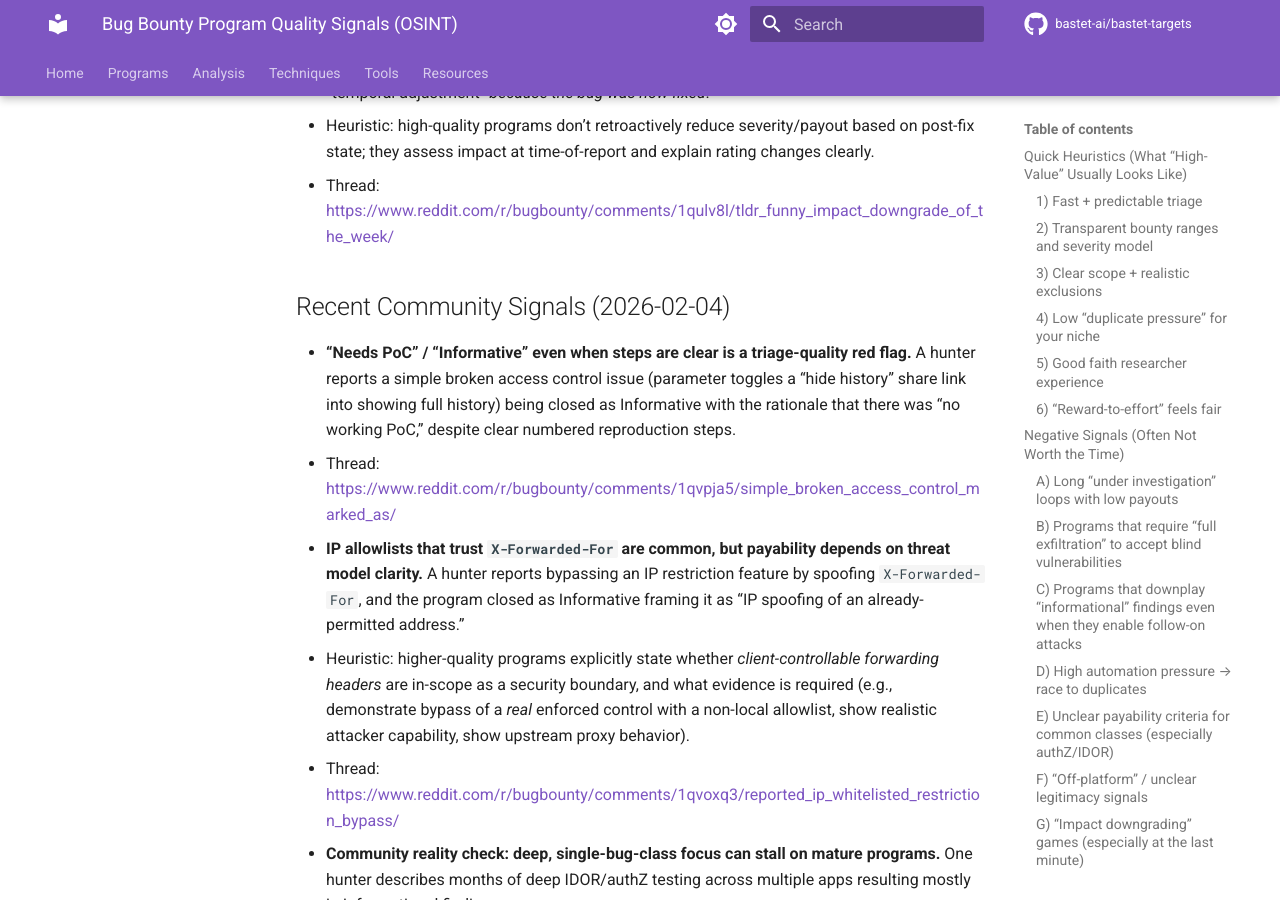
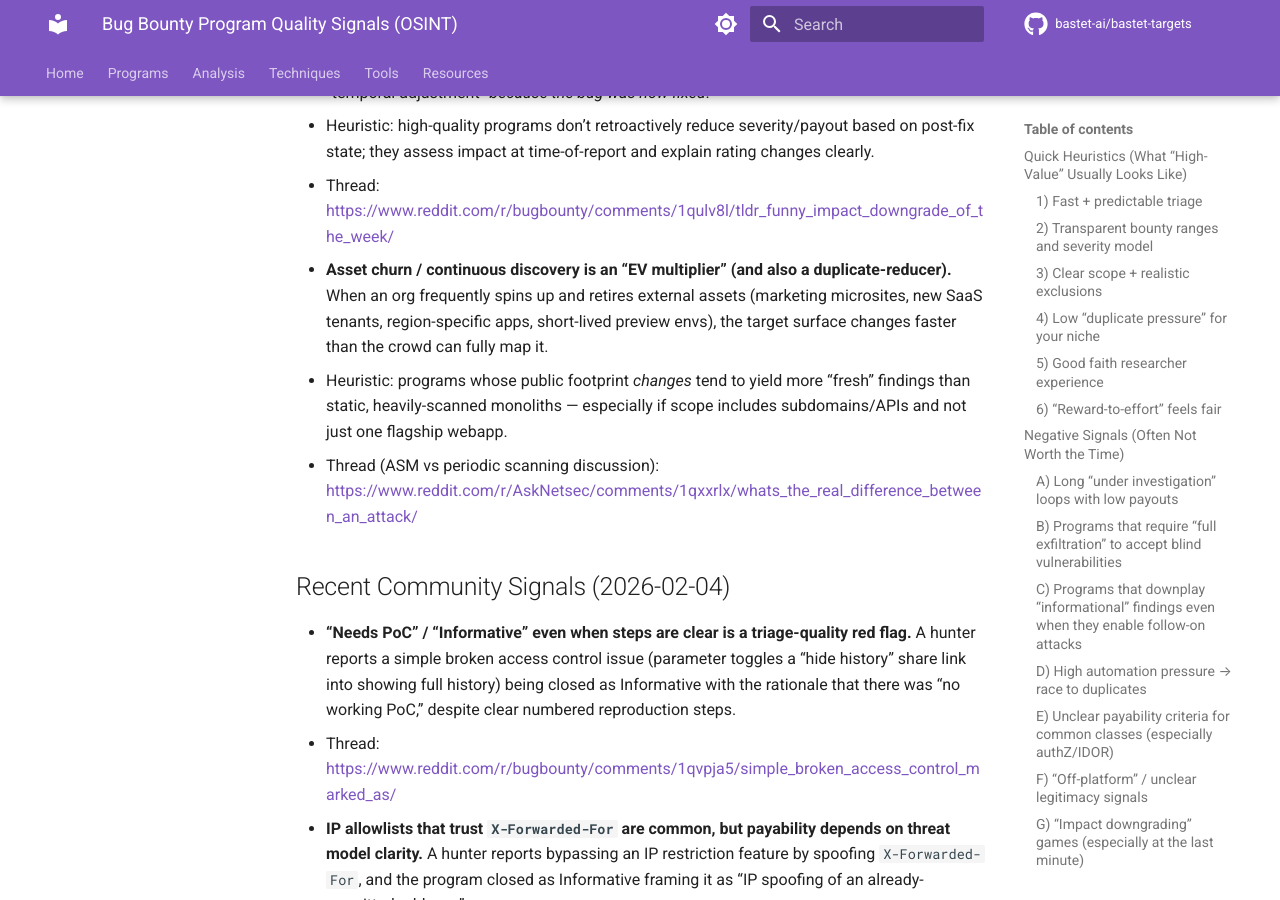
Before and after one commit to bastet-ai/bastet-targets, an MkDocs documentation site: the page built from docs/programs/program-quality-signals.md, in a window 1280 px wide and 900 px high, scrolled down 6713 px. Built offline with MkDocs 1.6.1 and Material for MkDocs 9.7.7, drawn with Linux system fonts in a browser that asks for light colours; comment, search, counter and statistics services are not loaded; some of the changed text lies outside the part shown.

Commit message:
Update program quality signals (asset churn heuristic)

```diff
--- a/docs/programs/program-quality-signals.md
+++ b/docs/programs/program-quality-signals.md
@@ -165,6 +165,10 @@ These are **examples** from recent public discussion that reinforce (or nuance)
   - Heuristic: high-quality programs don’t retroactively reduce severity/payout based on post-fix state; they assess impact at time-of-report and explain rating changes clearly.
   - Thread: https://www.reddit.com/r/bugbounty/comments/1qulv8l/tldr_funny_impact_downgrade_of_the_week/
 
+- **Asset churn / continuous discovery is an “EV multiplier” (and also a duplicate-reducer).** When an org frequently spins up and retires external assets (marketing microsites, new SaaS tenants, region-specific apps, short-lived preview envs), the target surface changes faster than the crowd can fully map it.
+  - Heuristic: programs whose public footprint *changes* tend to yield more “fresh” findings than static, heavily-scanned monoliths — especially if scope includes subdomains/APIs and not just one flagship webapp.
+  - Thread (ASM vs periodic scanning discussion): https://www.reddit.com/r/AskNetsec/comments/1qxxrlx/whats_the_real_difference_between_an_attack/
+
 ## Recent Community Signals (2026-02-04)
 
 - **“Needs PoC” / “Informative” even when steps are clear is a triage-quality red flag.** A hunter reports a simple broken access control issue (parameter toggles a “hide history” share link into showing full history) being closed as Informative with the rationale that there was “no working PoC,” despite clear numbered reproduction steps.
```
Also changed, not shown: other parts of docs/programs/program-quality-signals.md (+1 -1 lines).
